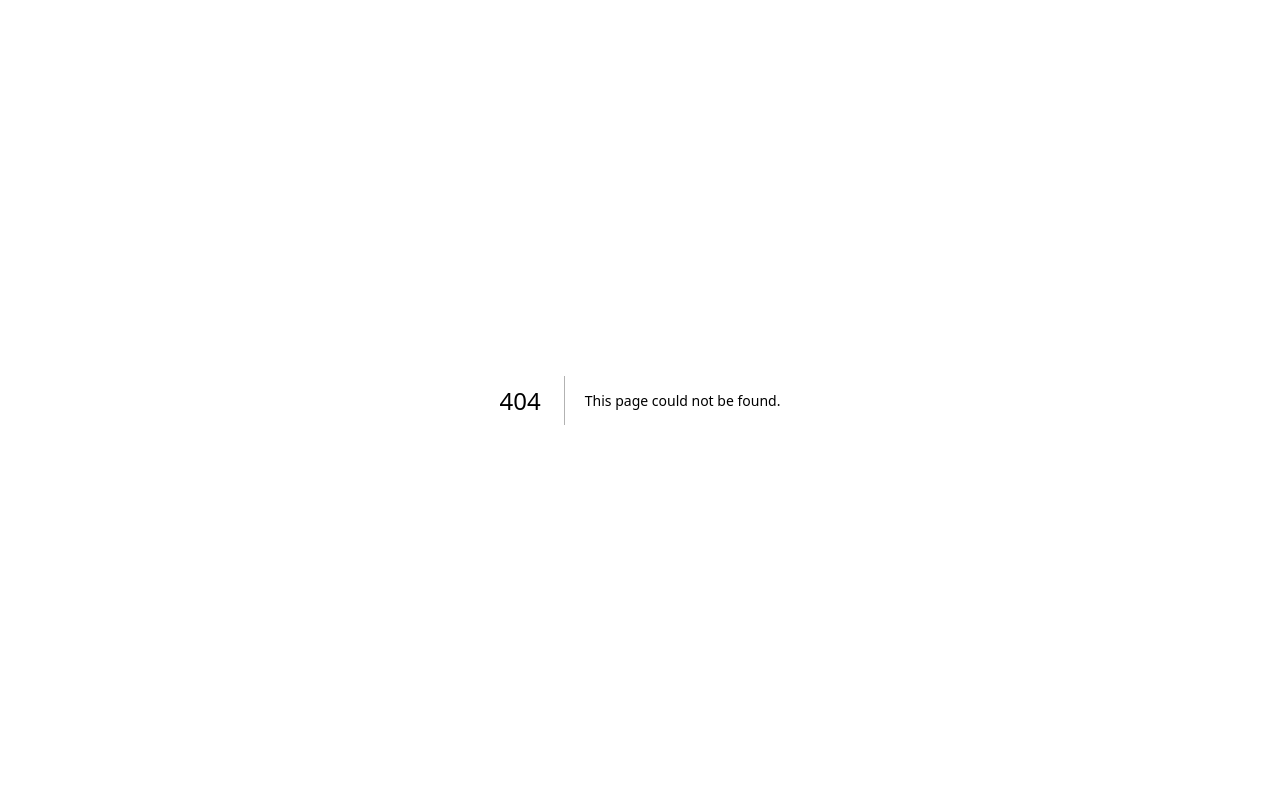
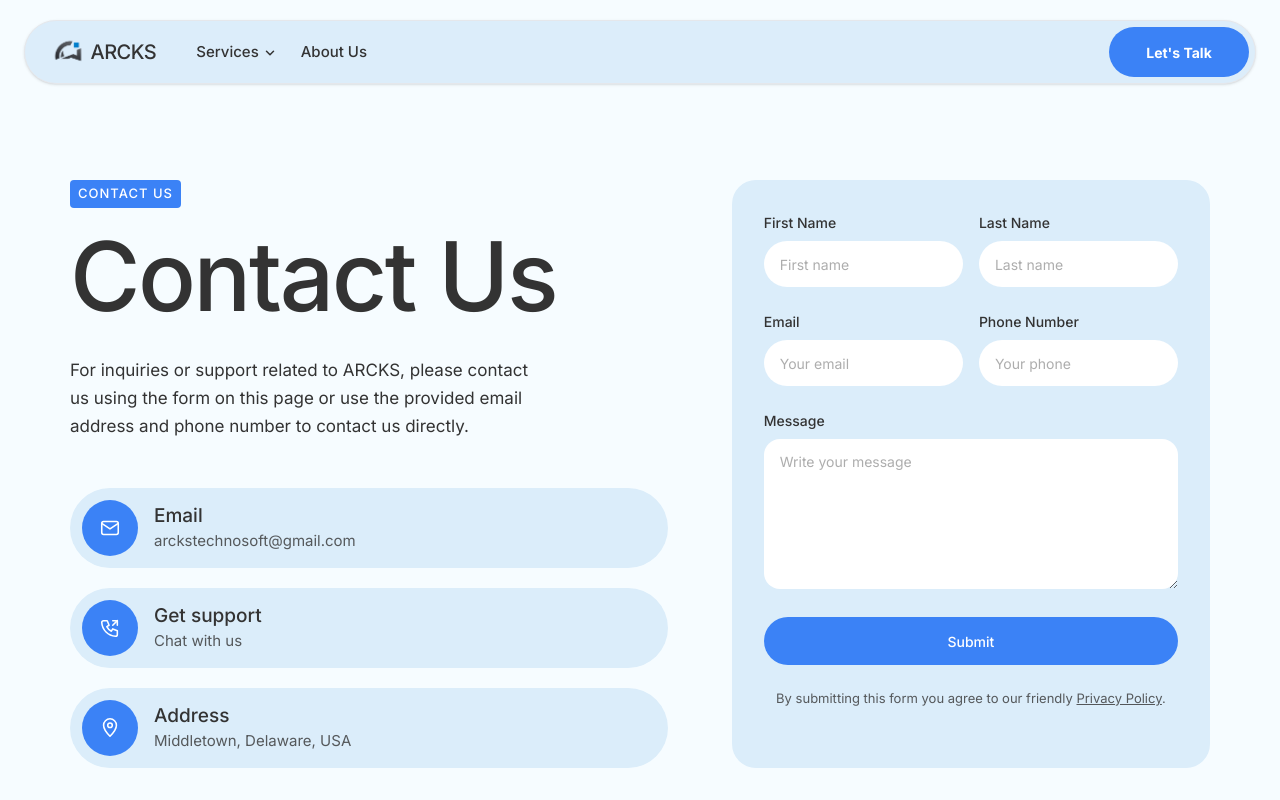
Before and after one commit to Arcks-Techno-Soft/website, a Next.js app: page /contact-us in a window 1280 px wide. Before the commit this address had no page. Shown: the top 800 px of the page. Built offline with nearby package versions, Linux system fonts and the light colour scheme.

Commit message:
version-4.4 : Created a contact-us page.

```diff
--- /dev/null
+++ b/src/app/contact-us/page.tsx
@@ -0,0 +1,23 @@
+import { Navbar } from "@/components/navbar";
+import { Contact } from "@/components/sections/contact";
+import { CTA } from "@/components/sections/cta";
+import { Footer } from "@/components/footer";
+
+export const metadata = {
+  title: "Contact Us | ARCKS",
+  description:
+    "Get in touch with ARCKS — send us a message or reach out directly via email and phone.",
+};
+
+export default function ContactUsPage() {
+  return (
+    <>
+      <Navbar />
+      <main className="grow">
+        <Contact />
+        <CTA />
+      </main>
+      <Footer />
+    </>
+  );
+}
--- a/src/components/navbar.tsx
+++ b/src/components/navbar.tsx
@@ -164,7 +164,7 @@ export function Navbar() {
           {/* CTA Button */}
           <div ref={ctaRef} className="hidden md:flex items-center ml-auto">
             <Link
-              href="#contact"
+              href="/contact-us"
               className="group relative block h-[50px] w-[140px] bg-primary rounded-full overflow-hidden"
             >
               <div className="flex flex-col motion-safe:transition-transform motion-safe:duration-300 motion-safe:ease-out group-hover:motion-safe:-translate-y-1/2">
@@ -314,10 +314,10 @@ export function Navbar() {
               </div>
 
               <Link href="/about-us" className="text-[15px] font-medium text-foreground" onClick={closeMobile}>About Us</Link>
-              <a href="#contact" className="text-[15px] font-medium text-foreground" onClick={closeMobile}>Contact</a>
+              <Link href="/contact-us" className="text-[15px] font-medium text-foreground" onClick={closeMobile}>Contact</Link>
 
               <Link
-                href="#contact"
+                href="/contact-us"
                 className="flex items-center justify-center h-[50px] bg-primary text-primary-foreground text-[14px] font-medium rounded-full mt-2"
                 onClick={closeMobile}
               >
--- /dev/null
+++ b/src/components/sections/contact.tsx
@@ -0,0 +1,224 @@
+"use client";
+
+import type { ReactNode } from "react";
+
+const contactInfo: { title: string; value: string; icon: ReactNode }[] = [
+  {
+    title: "Email",
+    value: "arckstechnosoft@gmail.com",
+    icon: (
+      <svg
+        width="22"
+        height="22"
+        viewBox="0 0 24 24"
+        fill="none"
+        stroke="white"
+        strokeWidth="1.7"
+        strokeLinecap="round"
+        strokeLinejoin="round"
+      >
+        <rect x="3" y="5" width="18" height="14" rx="2" />
+        <path d="M3 7l9 6l9-6" />
+      </svg>
+    ),
+  },
+  {
+    title: "Get support",
+    value: "Chat with us",
+    icon: (
+      <svg
+        width="22"
+        height="22"
+        viewBox="0 0 24 24"
+        fill="none"
+        stroke="white"
+        strokeWidth="1.7"
+        strokeLinecap="round"
+        strokeLinejoin="round"
+      >
+        <path d="M5 4h4l2 5l-2.5 1.5a11 11 0 005 5L15 13l5 2v4a2 2 0 01-2 2A16 16 0 013 6a2 2 0 012-2z" />
+        <path d="M15 4h5v5" />
+        <path d="M15 9l5-5" />
+      </svg>
+    ),
+  },
+  {
+    title: "Address",
+    value: "Middletown, Delaware, USA",
+    icon: (
+      <svg
+        width="22"
+        height="22"
+        viewBox="0 0 24 24"
+        fill="none"
+        stroke="white"
+        strokeWidth="1.7"
+        strokeLinecap="round"
+        strokeLinejoin="round"
+      >
+        <path d="M12 21s7-7 7-12a7 7 0 10-14 0c0 5 7 12 7 12z" />
+        <circle cx="12" cy="9" r="2.5" />
+      </svg>
+    ),
+  },
+];
+
+export function Contact() {
+  return (
+    <section
+      id="contact"
+      className="relative pt-[180px] pb-[80px] md:pb-[120px] px-8"
+    >
+      <div className="max-w-[1140px] mx-auto grid grid-cols-1 lg:grid-cols-[1.25fr_1fr] gap-12 lg:gap-16">
+        {/* Left: heading + contact cards */}
+        <div className="flex flex-col gap-10 md:gap-12">
+          <div className="flex flex-col gap-5 items-center lg:items-start">
+            <span className="inline-flex items-center px-2 py-1 bg-primary rounded text-white text-[13px] font-medium uppercase tracking-[1px]">
+              Contact Us
+            </span>
+            <h1 className="text-center lg:text-left text-5xl sm:text-6xl md:text-[80px] lg:text-[96px] font-medium text-foreground leading-[1] tracking-tight">
+              Contact Us
+            </h1>
+            <p className="text-center lg:text-left max-w-[480px] text-foreground text-base md:text-[17px] leading-7 mt-3">
+              For inquiries or support related to ARCKS, please contact us
+              using the form on this page or use the provided email address and
+              phone number to contact us directly.
+            </p>
+          </div>
+
+          <div className="flex flex-col gap-5">
+            {contactInfo.map((item) => (
+              <div
+                key={item.title}
+                className="flex items-center gap-4 bg-[#dbedfa] rounded-full p-3 pr-6"
+              >
+                <div className="w-14 h-14 rounded-full bg-primary flex items-center justify-center shrink-0 text-white">
+                  {item.icon}
+                </div>
+                <div className="flex flex-col leading-tight">
+                  <span className="text-foreground text-[17px] md:text-[19px] font-medium">
+                    {item.title}
+                  </span>
+                  <span className="text-foreground/80 text-[14px] md:text-[15px] mt-1">
+                    {item.value}
+                  </span>
+                </div>
+              </div>
+            ))}
+          </div>
+        </div>
+
+        {/* Right: form */}
+        <form
+          onSubmit={(e) => e.preventDefault()}
+          className="bg-[#dbedfa] rounded-[24px] p-6 md:p-8 flex flex-col gap-6"
+        >
+          <div className="grid grid-cols-1 sm:grid-cols-2 gap-4">
+            <Field
+              label="First Name"
+              name="firstName"
+              placeholder="First name"
+              required
+            />
+            <Field
+              label="Last Name"
+              name="lastName"
+              placeholder="Last name"
+              required
+            />
+          </div>
+
+          <div className="grid grid-cols-1 sm:grid-cols-2 gap-4">
+            <Field
+              label="Email"
+              name="email"
+              type="email"
+              placeholder="Your email"
+              required
+            />
+            <Field
+              label="Phone Number"
+              name="phone"
+              type="tel"
+              placeholder="Your phone"
+            />
+          </div>
+
+          <div className="flex flex-col gap-2">
+            <label
+              htmlFor="message"
+              className="text-foreground text-[14px] font-medium"
+            >
+              Message
+            </label>
+            <textarea
+              id="message"
+              name="message"
+              placeholder="Write your message"
+              rows={6}
+              className="w-full bg-white rounded-2xl px-4 py-3 text-foreground text-[14px] placeholder:text-foreground/40 outline-none focus:ring-2 focus:ring-primary/40 transition-shadow resize-y"
+            />
+          </div>
+
+          <button
+            type="submit"
+            className="group relative block h-[48px] w-full bg-primary rounded-full overflow-hidden mt-1"
+          >
+            <div className="flex flex-col motion-safe:transition-transform motion-safe:duration-300 motion-safe:ease-out group-hover:motion-safe:-translate-y-1/2">
+              <span className="h-[48px] flex items-center justify-center text-primary-foreground text-[14px] font-medium">
+                Submit
+              </span>
+              <span
+                aria-hidden="true"
+                className="h-[48px] flex items-center justify-center text-primary-foreground text-[14px] font-medium"
+              >
+                Submit
+              </span>
+            </div>
+          </button>
+
+          <p className="text-center text-foreground/80 text-[13px]">
+            By submitting this form you agree to our friendly{" "}
+            <a href="#" className="underline hover:text-primary transition-colors">
+              Privacy Policy
+            </a>
+            .
+          </p>
+        </form>
+      </div>
+    </section>
+  );
+}
+
+function Field({
+  label,
+  name,
+  type = "text",
+  placeholder,
+  required,
+}: {
+  label: string;
+  name: string;
+  type?: string;
+  placeholder?: string;
+  required?: boolean;
+}) {
+  return (
+    <div className="flex flex-col gap-2">
+      <label
+        htmlFor={name}
+        className="text-foreground text-[14px] font-medium"
+      >
+        {label}
+      </label>
+      <input
+        id={name}
+        name={name}
+        type={type}
+        placeholder={placeholder}
+        required={required}
+        className="w-full h-[46px] bg-white rounded-full px-4 text-foreground text-[14px] placeholder:text-foreground/40 outline-none focus:ring-2 focus:ring-primary/40 transition-shadow"
+      />
+    </div>
+  );
+}
--- a/src/components/sections/cta.tsx
+++ b/src/components/sections/cta.tsx
@@ -33,8 +33,8 @@ export function CTA() {
 
             {/* CTAs */}
             <div className="flex gap-3 items-center">
-              <a
-                href="#contact"
+              <Link
+                href="/contact-us"
                 className="group relative block h-[54px] w-[140px] bg-[#262121] rounded-full overflow-hidden"
               >
                 <div className="flex flex-col motion-safe:transition-transform motion-safe:duration-300 motion-safe:ease-out group-hover:motion-safe:-translate-y-1/2">
@@ -48,7 +48,7 @@ export function CTA() {
                     Let&apos;s Talk
                   </span>
                 </div>
-              </a>
+              </Link>
               <Link
                 href="/about-us"
                 className="group relative block h-[54px] w-[140px] bg-[#F5EEE1] rounded-full overflow-hidden"
--- a/src/components/sections/hero.tsx
+++ b/src/components/sections/hero.tsx
@@ -23,8 +23,8 @@ export function Hero() {
             </p>
           </div>
           <div className="flex items-center justify-center md:justify-start gap-4">
-            <a
-              href="#contact"
+            <Link
+              href="/contact-us"
               className="group relative block h-[50px] w-[130px] bg-primary rounded-full overflow-hidden"
             >
               <div className="flex flex-col motion-safe:transition-transform motion-safe:duration-300 motion-safe:ease-out group-hover:motion-safe:-translate-y-1/2">
@@ -38,7 +38,7 @@ export function Hero() {
                   Let&apos;s Talk
                 </span>
               </div>
-            </a>
+            </Link>
             <Link
               href="/about-us"
               className="group relative block h-[50px] w-[130px] bg-transparent rounded-full border border-primary overflow-hidden"
--- a/src/components/sections/process.tsx
+++ b/src/components/sections/process.tsx
@@ -38,8 +38,8 @@ export function Process() {
             </h2>
           </div>
           <div className="flex items-center justify-center lg:justify-start gap-4">
-            <a
-              href="#contact"
+            <Link
+              href="/contact-us"
               className="group relative block h-[50px] w-[130px] bg-primary rounded-full overflow-hidden"
             >
               <div className="flex flex-col motion-safe:transition-transform motion-safe:duration-300 motion-safe:ease-out group-hover:motion-safe:-translate-y-1/2">
@@ -53,7 +53,7 @@ export function Process() {
                   Let&apos;s Talk
                 </span>
               </div>
-            </a>
+            </Link>
             <Link
               href="/about-us"
               className="group relative block h-[50px] w-[130px] bg-background rounded-full border border-primary overflow-hidden"
```
